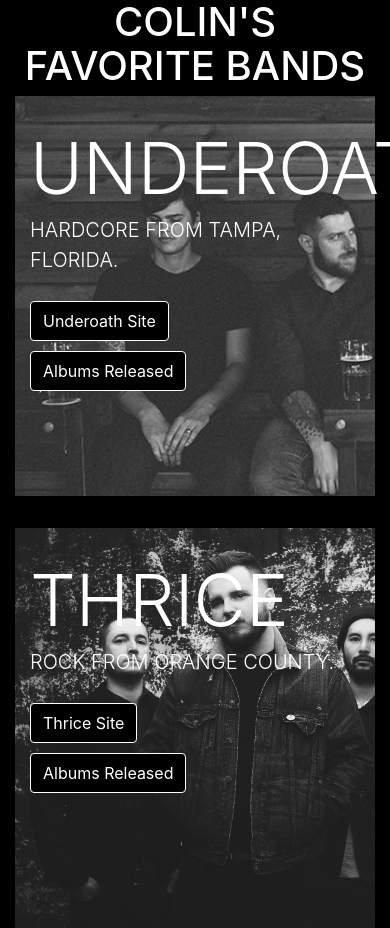
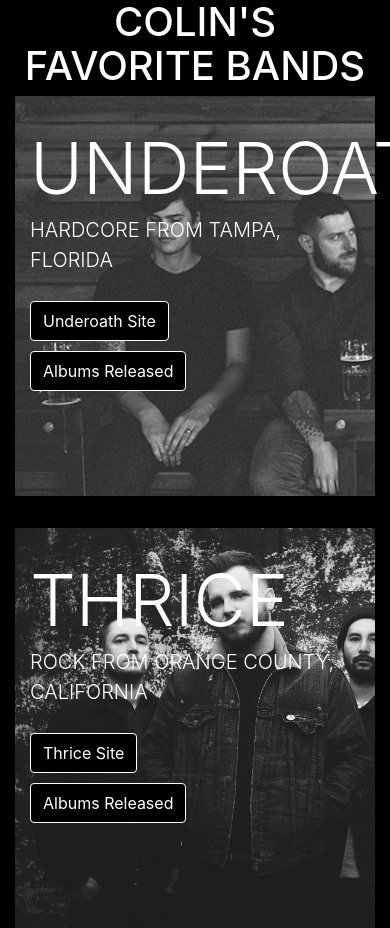
Before and after one commit to ColinStellDev96/vueify_bootstrap, a website: page index.html in a window 390 px wide. Shown: the top 928 px of the page. Drawn offline with nearby package versions, Linux system fonts and the light colour scheme.

Commit message:
final pieces

```diff
--- a/index.html
+++ b/index.html
@@ -1,5 +1,6 @@
 <!DOCTYPE html>
 <html>
+
 <head>
     <meta charset="utf-8">
     <title>Vueify Bootstrap</title>
@@ -7,15 +8,22 @@
     <link rel="stylesheet" href="https://maxcdn.bootstrapcdn.com/bootstrap/4.0.0-beta/css/bootstrap.min.css" integrity="sha384-/Y6pD6FV/Vv2HJnA6t+vslU6fwYXjCFtcEpHbNJ0lyAFsXTsjBbfaDjzALeQsN6M" crossorigin="anonymous">
     <link rel="stylesheet" href='/main.css' type='text/css'>
 </head>
+
 <body>
 
     <div class="container-fluid" id='app'>
         <mainhead headline="Colin's Favorite Bands"></mainhead>
-            <jumbotron header="Underoath" partext="Hardcore from Tampa, Florida." id="underoath" url='http://underoath777.com/' buttontext="Underoath Site" modalbtn="Albums Released" modalttl="Underoath" modalbody="Underoath has released 5 albums">
-            </jumbotron>
-            <jumbotron header="Thrice" partext="Rock from Orange County." id="thrice" url="http://thrice.net/news/" buttontext="Thrice Site" modalbtn="Albums Released" modalttl="Thrice" modalbody="Thrice has released 9 albums">
-            </jumbotron>
-            <jumbotron header="Mastodon" partext="Metal from Atlanta, Georgia." id="mastodon" url="http://www.mastodonrocks.com/" buttontext="Mastodon Site" modalbtn="Albums Released" modalttl="Mastodon" modalbody="Mastodon has released 7 albums">
+        <jumbotron v-for="band in bands"
+        v-bind:header='band.name'
+        v-bind:partext='band.location'
+        v-bind:id='band.id'
+        v-bind:url='band.url'
+        v-bind:buttontext='band.buttontxt'
+        v-bind:modaltarget='band.modaltarget'
+        modalbtn="Albums Released"
+        v-bind:modalid='band.modalid'
+        v-bind:modalttl='band.name'
+        v-bind:modalbody='band.albums'>
         </jumbotron>
     </div>
 
@@ -27,4 +35,5 @@
     <script src='/main.js'></script>
     <!-- END OF SCRIPT TAGS -->
 </body>
+
 </html>
--- a/main.js
+++ b/main.js
@@ -11,18 +11,20 @@
             <div class="container">
             <h1 class="display-3">{{header}}</h1>
             <p class="lead">{{partext}}</p>
+            <!-- Link Butron -->
             <a v-bind:href='url' target="_blank">
                 <button class="btn btn-secondary">{{buttontext}}</button>
             </a><br>
-            <button type="button" class="btn btn-primary" data-toggle="modal" data-target="#exampleModal">
+            <!-- Modal Button -->
+            <button type="button" class="btn btn-primary" data-toggle="modal" v-bind:data-target="modaltarget">
               {{modalbtn}}
             </button>
             <!-- Modal -->
-            <div class="modal fade" id="exampleModal" tabindex="-1" role="dialog" aria-labelledby="exampleModalLabel" aria-hidden="true">
+            <div class="modal fade" v-bind:id="modalid" tabindex="-1" role="dialog" aria-labelledby="exampleModalLabel" aria-hidden="true">
               <div class="modal-dialog" role="document">
                 <div class="modal-content">
                   <div class="modal-header">
-                    <h5 class="modal-title" id="exampleModalLabel">{{modalttl}}</h5>
+                    <h5 class="modal-title" v-bind:id="modalid">{{modalttl}}</h5>
                     <button type="button" class="close" data-dismiss="modal" aria-label="Close">
                       <span aria-hidden="true">&times;</span>
                     </button>
@@ -35,9 +37,21 @@
                   </div>
                 </div>
               </div>
-        </div>
+          </div>
+      </div>
+    </div>
     `,
-    props: ['header', 'partext', 'url', 'buttontext','modalbtn', 'modalttl', 'modalbody']
+    props: [
+        'header',
+        'partext',
+        'url',
+        'buttontext',
+        'modalbtn',
+        'modalttl',
+        'modalbody',
+        'modaltarget',
+        'modalid'
+    ]
 });
 
 var mainVm = new Vue({
@@ -46,13 +60,31 @@
         bands: [
             {
                 name: 'Underoath',
-                albums: 5
+                location: 'Hardcore From Tampa, Florida',
+                id: 'underoath',
+                url: 'http://underoath777.com/',
+                buttontxt: 'Underoath Site',
+                modaltarget: '#underoathtarget',
+                modalid: 'underoathtarget',
+                albums: 'Underoath has released 5 albums'
             }, {
                 name: 'Thrice',
-                albums: 9
+                location: 'Rock from Orange County, California',
+                id: 'thrice',
+                url: 'http://thrice.net/news/',
+                buttontxt: 'Thrice Site',
+                modaltarget: '#thricetarget',
+                modalid: 'thricetarget',
+                albums: 'Thrice has released 9 albums'
             }, {
                 name: 'Mastodon',
-                albums: 7
+                location: 'Metal from Atlanta, Georgia',
+                id: 'mastodon',
+                url: 'http://www.mastodonrocks.com/',
+                buttontxt: 'Mastodon Site',
+                modaltarget: '#mastodontarget',
+                modalid: 'mastodontarget',
+                albums: 'Mastodon has released 7 albums'
             }
         ]
     }
```
Lines whose indentation alone changed are shown as unchanged.
